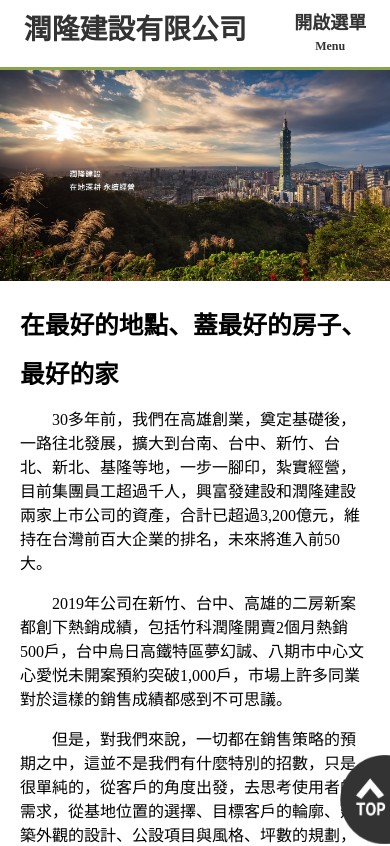
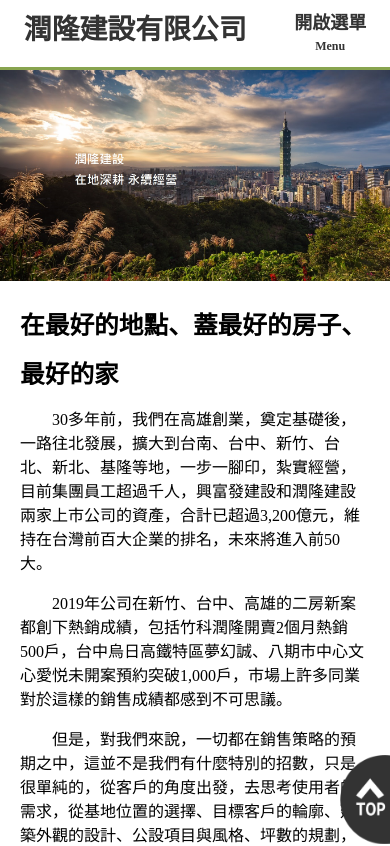
Before and after one commit to observer1220/Arch, a Vue app: page /#/about in a window 390 px wide. Shown: the top 846 px of the page. Built offline with nearby package versions, Linux system fonts and the light colour scheme; what ckeditor4-vue would draw is missing.

Commit message:
20211008-2

```diff
--- a/src/components/PictureField.vue
+++ b/src/components/PictureField.vue
@@ -143,4 +143,11 @@
     }
   }
 }
+@media (min-width:320px) and (max-width:667px) {
+  .textbox{
+    h3{
+      font-size: 16px;
+    }
+  }
+}
 </style>
--- a/src/views/About.vue
+++ b/src/views/About.vue
@@ -1,7 +1,7 @@
 <template>
   <div class="about_container">
     <div class="parallax_scroll">
-      <img src="../assets/about/banner_1.jpg" alt="">
+      <img src="../assets/about/banner_2.jpg" alt="">
     </div>
     <!-- 公司背景故事 -->
     <div class="main_box" id="company">
--- a/src/views/Index.vue
+++ b/src/views/Index.vue
@@ -1,7 +1,7 @@
 <template>
   <div class="index_container">
     <div class="parallax_scroll">
-      <img src="../assets/index/banner_1.jpg" alt="">
+      <img src="../assets/index/banner_2.jpg" alt="">
     </div>
     <PictureField/>
     <ProjectField/>
```
Also changed, not shown: src/assets/about/banner_2.jpg (added), src/assets/index/banner_2.jpg (added).
